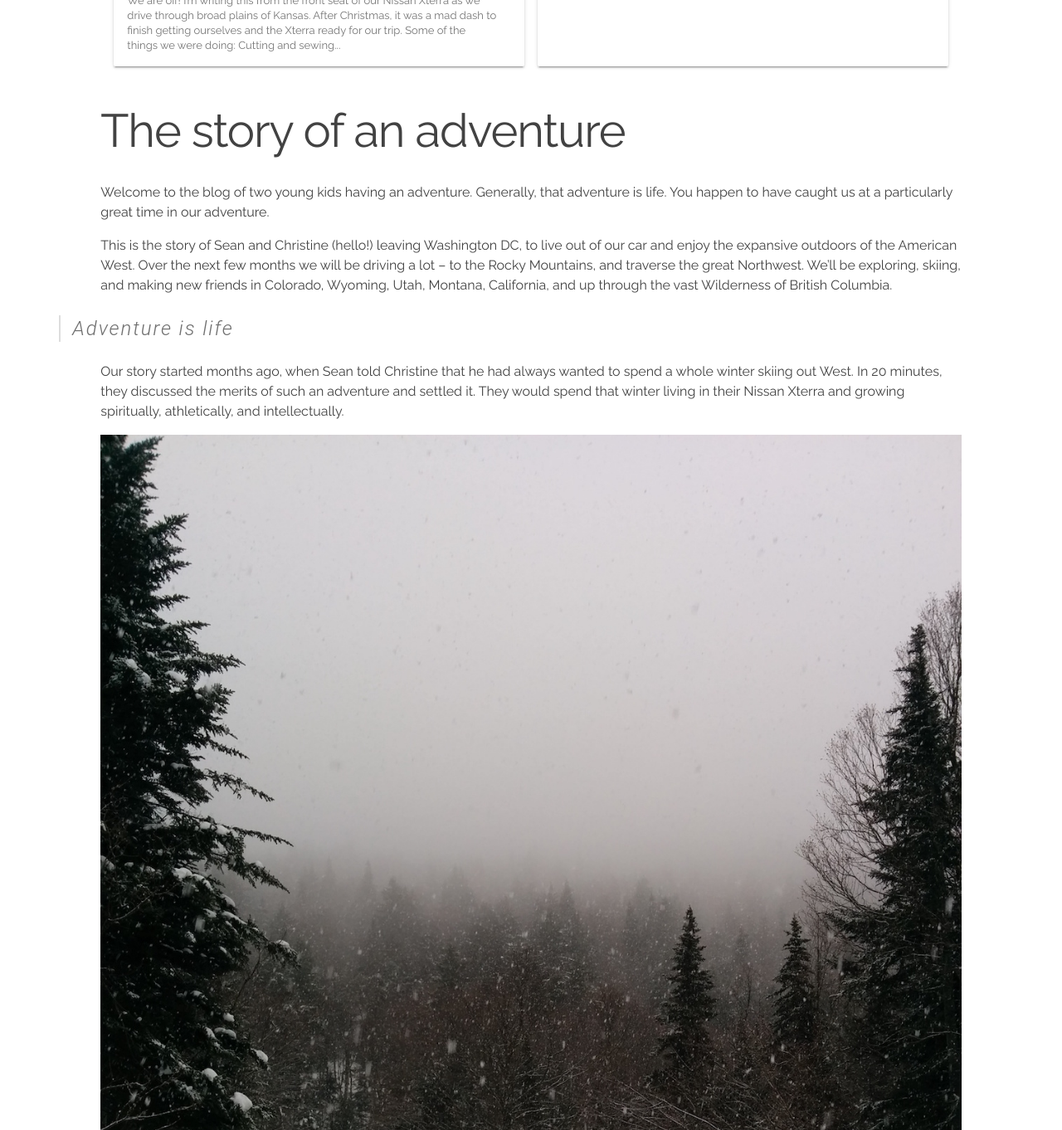
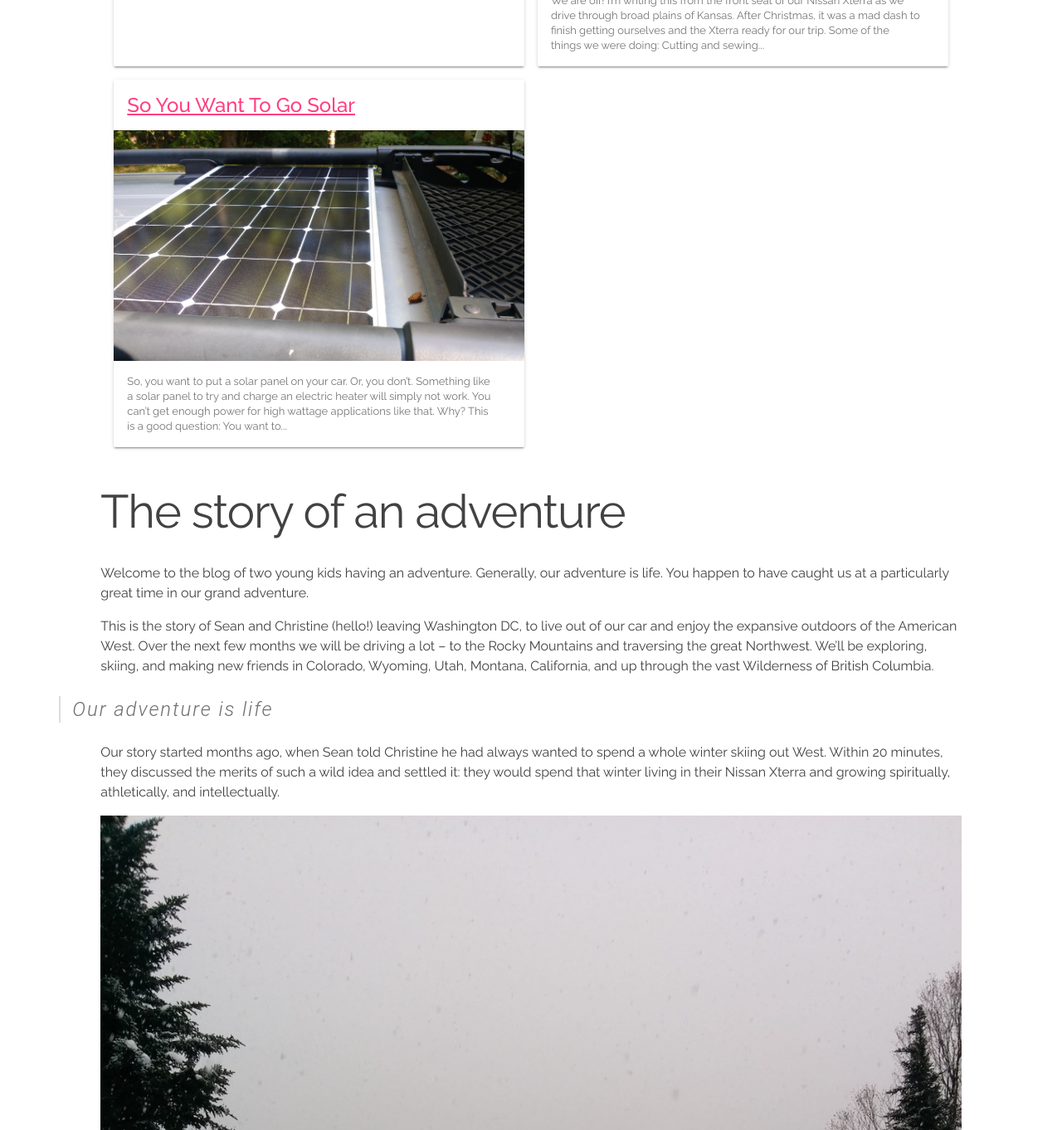
Before and after one commit to rocketree/rocketree.github.io, a Jekyll site: the page built from index.html, in a window 1280 px wide and 1400 px high, scrolled down 1620 px, cut to the strip 38-1400 px from the top of the window. Shown: the whole strip at 83% size. Built offline with Jekyll 4.4.1, drawn with Linux system fonts in a browser that asks for light colours; some of the changed text lies outside the part shown.

Commit message:
adding post State of the Adventure

```diff
--- a/index.html
+++ b/index.html
@@ -15,7 +15,7 @@
         </strong></p>
         <form style="padding:6px;text-align:center;" action="https://tinyletter.com/rocketree" method="post" target="popupwindow" onsubmit="window.open('https://tinyletter.com/rocketree', 'popupwindow', 'scrollbars=yes,width=800,height=600');return true">
           <p>
-          <label>Enter your email address to get our Newsletter</label>
+          <label>Enter your email address to get our newsletter</label>
           </p>
           <p>
           <div class="mc-field-group mdl-textfield mdl-js-textfield">
@@ -55,15 +55,15 @@
 
   <h1 id="the-story-of-an-adventure">The story of an adventure</h1>
 
-  <p>Welcome to the blog of two young kids having an adventure. Generally, that adventure is life. You happen to have caught us at a particularly great time in our adventure.</p>
+  <p>Welcome to the blog of two young kids having an adventure. Generally, our adventure is life. You happen to have caught us at a particularly great time in our grand adventure.</p>
 
-  <p>This is the story of Sean and Christine (hello!) leaving Washington DC, to live out of our car and enjoy the expansive outdoors of the American West.  Over the next few months we will be driving a lot – to the Rocky Mountains, and traverse the great Northwest. We’ll be exploring, skiing, and making new friends in Colorado, Wyoming, Utah, Montana, California, and up through the vast Wilderness of British Columbia.</p>
+  <p>This is the story of Sean and Christine (hello!) leaving Washington DC, to live out of our car and enjoy the expansive outdoors of the American West.  Over the next few months we will be driving a lot – to the Rocky Mountains and traversing the great Northwest. We’ll be exploring, skiing, and making new friends in Colorado, Wyoming, Utah, Montana, California, and up through the vast Wilderness of British Columbia.</p>
 
   <div>
-    <blockquote>Adventure is life</blockquote>
+    <blockquote>Our adventure is life</blockquote>
   </div>
 
-  <p>Our story started months ago, when Sean told Christine that he had always wanted to spend a whole winter skiing out West.  In 20 minutes, they discussed the merits of such an adventure and settled it. They would spend that winter living in their Nissan Xterra and growing spiritually, athletically, and intellectually.</p>
+  <p>Our story started months ago, when Sean told Christine he had always wanted to spend a whole winter skiing out West.  Within 20 minutes, they discussed the merits of such a wild idea and settled it: they would spend that winter living in their Nissan Xterra and growing spiritually, athletically, and intellectually.</p>
 
   <img src="images/christine-ski.jpg"></img>
 
```
Also changed, not shown: other parts of index.html (+3 -3 lines), _posts/2016-01-12-state-of-the-adventure.markdown (added, +38 -0 lines), images/2016/01/12/state-of-the-adventure/car-home.jpg (added), images/2016/01/12/state-of-the-adventure/chris-and-maggie.jpg (added), images/2016/01/12/state-of-the-adventure/christine.jpg (added), images/2016/01/12/state-of-the-adventure/main.jpg (added), images/2016/01/12/state-of-the-adventure/pretty-road.jpg (added), images/2016/01/12/state-of-the-adventure/sean.jpg (added), images/2016/01/12/state-of-the-adventure/skis.jpg (added), images/2016/01/12/state-of-the-adventure/the-adventurers.jpg (added).
